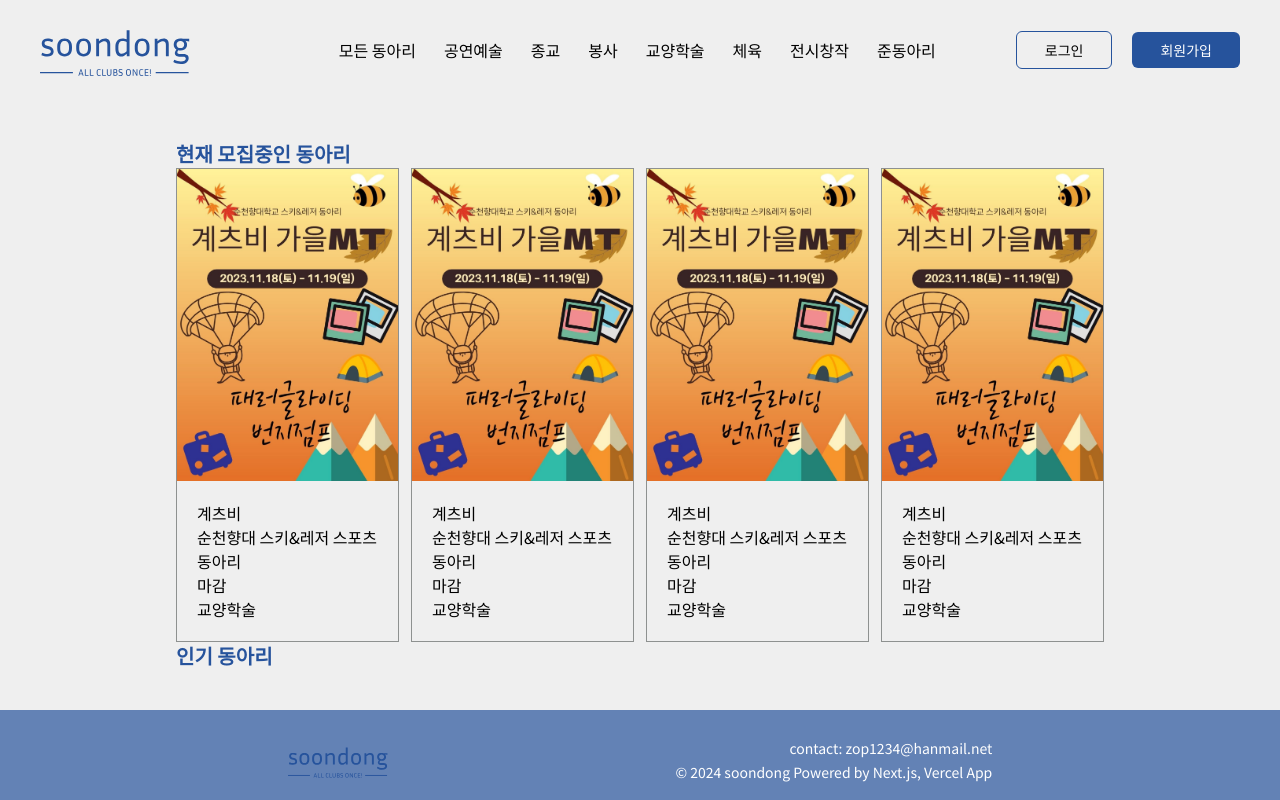
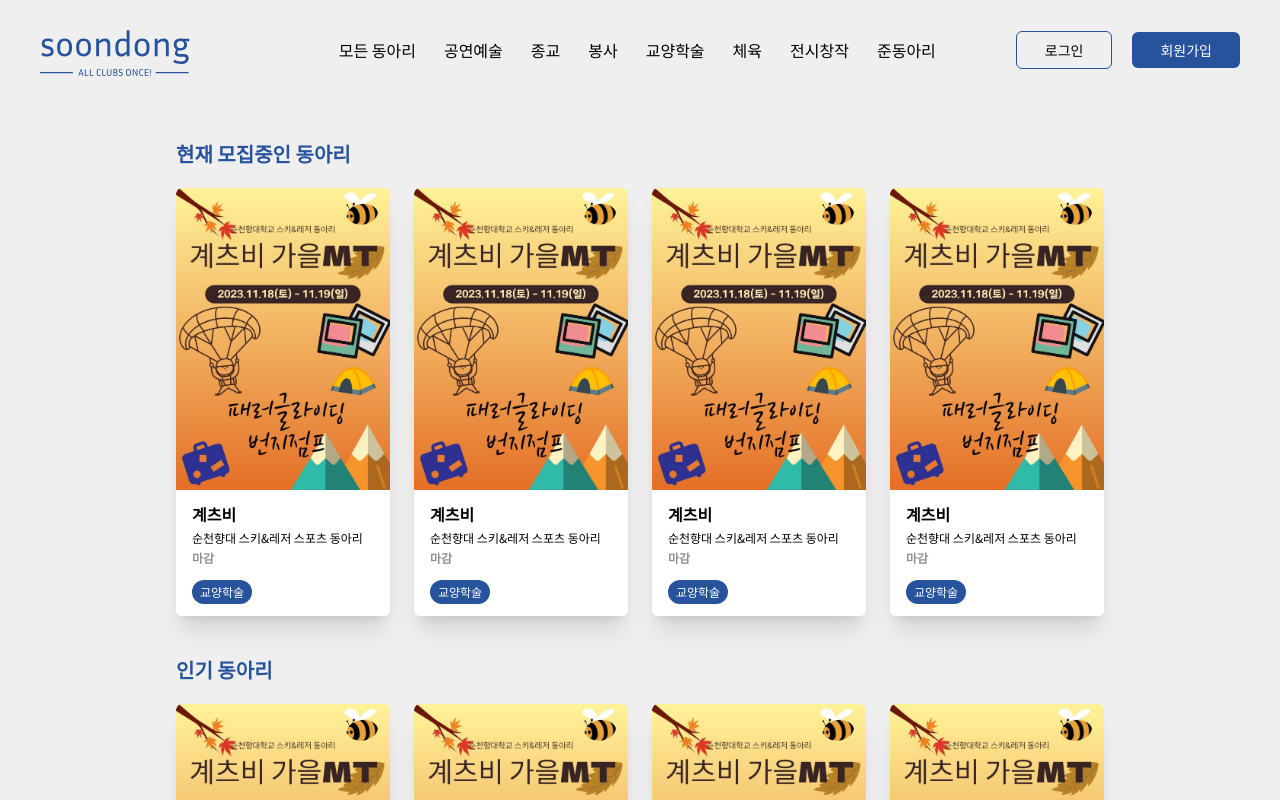
Before and after one commit to TaeWooKim-SCH/soondong, a Next.js app: page /home in a window 1280 px wide. Built offline with nearby package versions, Linux system fonts and the light colour scheme.

Commit message:
feat: Home 레이아웃

```diff
--- a/src/app/_components/PostCard.tsx
+++ b/src/app/_components/PostCard.tsx
@@ -2,13 +2,13 @@ import Image from "next/image";
 
 export default function PostCard() {
   return (
-    <main className="border border-silver">
-      <Image className="w-full" src="/test-img1.jpg" alt="대표이미지" width={500} height={0} />
-      <section className="p-5">
-        <div>계츠비</div>
-        <div>순천향대 스키&레저 스포츠 동아리</div>
-        <div>마감</div>
-        <div>교양학술</div>
+    <main className="shadow-xl rounded-md">
+      <Image className="w-full rounded-t-md" src="/test-img1.jpg" alt="대표이미지" width={500} height={0} />
+      <section className="px-4 py-3 bg-white rounded-b-md">
+        <div className="font-bold mb-1">계츠비</div>
+        <div className="text-xs mb-1">순천향대 스키&레저 스포츠 동아리</div>
+        <div className="text-xs font-bold text-silver mb-3">마감</div>
+        <div className="text-xs text-white rounded-full bg-blue inline-block px-2 py-1">교양학술</div>
       </section>
     </main>
   );
--- a/src/app/_components/Title.tsx
+++ b/src/app/_components/Title.tsx
@@ -1,5 +1,5 @@
 export default function Title({ children, className }: React.ComponentProps<'div'>) {
   return (
-    <div className={`text-lg text-blue font-bold sm:text-xl ${children}`}>{ children }</div>
+    <div className={`text-lg text-blue font-bold sm:text-xl ${className}`}>{ children }</div>
   );
 }
--- a/src/app/_data/dummy.ts
+++ b/src/app/_data/dummy.ts
@@ -1,6 +1,6 @@
 export const clubsData = [
   {
-    club_id: 1,
+    club_id: "232rbtb",
     club_admin_id: "zop1234",
     club_name: "계츠비",
     club_description: "순천향대 스키&레저 스포츠 동아리",
@@ -12,7 +12,7 @@ export const clubsData = [
     club_category: "교양학술"
   },
   {
-    club_id: 23,
+    club_id: "",
     club_admin_id: "zop1234",
     club_name: "THu.G (턱)",
     club_description: "순천향대 흑인음악 동아리",
@@ -24,7 +24,7 @@ export const clubsData = [
     club_category: "공연예술"
   },
   {
-    club_id: 22,
+    club_id: "2f32f",
     club_admin_id: "zop1234",
     club_name: "계츠비",
     club_description: "순천향대 스키&레저 스포츠 동아리",
@@ -36,7 +36,7 @@ export const clubsData = [
     club_category: "교양학술"
   },
   {
-    club_id: 13,
+    club_id: "2f32fwef",
     club_admin_id: "zop1234",
     club_name: "THu.G (턱)",
     club_description: "순천향대 흑인음악 동아리",
@@ -48,7 +48,7 @@ export const clubsData = [
     club_category: "공연예술"
   },
   {
-    club_id: 4,
+    club_id: "2f32fwef2",
     club_admin_id: "zop1234",
     club_name: "THu.G (턱)",
     club_description: "순천향대 흑인음악 동아리",
--- a/src/app/home/page.tsx
+++ b/src/app/home/page.tsx
@@ -5,17 +5,23 @@ import Title from "../_components/Title";
 export default function Home() {
   return (
     <Layout>
-      <section>
-        <Title>현재 모집중인 동아리</Title>
-        <div className="grid grid-cols-1 sm:grid-cols-2 md:grid-cols-3 lg:grid-cols-4 sm:gap-3">
+      <section className="mb-10">
+        <Title className="mb-5">현재 모집중인 동아리</Title>
+        <div className="grid grid-cols-1 sm:grid-cols-2 md:grid-cols-3 lg:grid-cols-4 gap-6">
           <PostCard />
           <PostCard />
           <PostCard />
           <PostCard />
         </div>
       </section>
-      <section>
-        <Title>인기 동아리</Title>
+      <section className="mb-10">
+        <Title className="mb-5">인기 동아리</Title>
+        <div className="grid grid-cols-1 sm:grid-cols-2 md:grid-cols-3 lg:grid-cols-4 sm:gap-6">
+          <PostCard />
+          <PostCard />
+          <PostCard />
+          <PostCard />
+        </div>
       </section>
     </Layout>
   );
```
